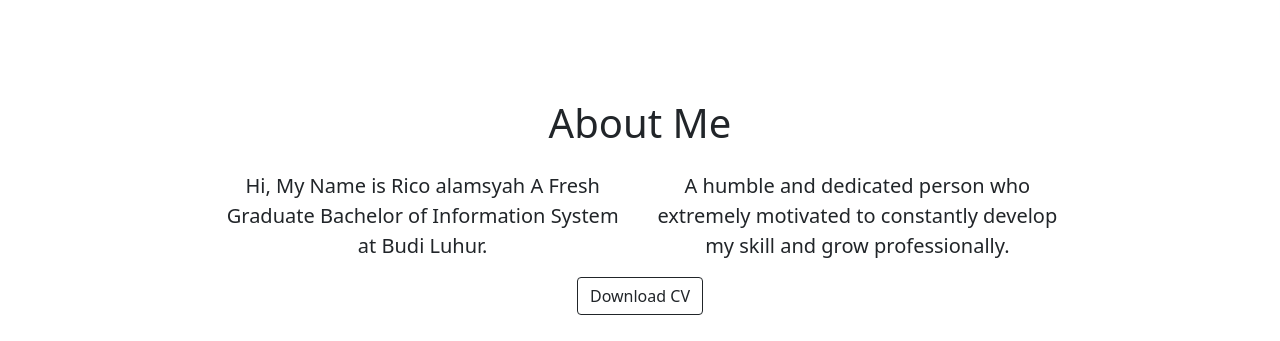
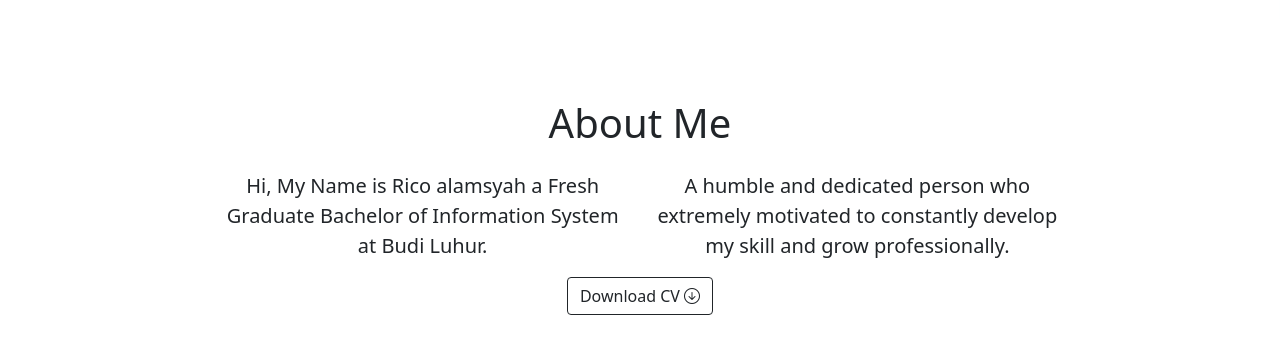
Before and after one commit to ricoalamsyah/ricoalamsyah.github.io, a plain HTML site: page index.html in a window 1280 px wide. Shown: the part 674-1015 px from the top of the page. Drawn offline with nearby package versions, Linux system fonts and the light colour scheme.

Commit message:
rubah CV

```diff
--- a/index.html
+++ b/index.html
@@ -72,7 +72,7 @@
         </div>
         <div class="row justify-content-center fs-5 text-center">
           <div class="col-md-4" data-aos="fade-right" data-aos-duration="1000">
-            <p>Hi, My Name is Rico alamsyah A Fresh Graduate Bachelor of Information System at Budi Luhur.</p>
+            <p>Hi, My Name is Rico alamsyah a Fresh Graduate Bachelor of Information System at Budi Luhur.</p>
           </div>
           <div class="col-md-4" data-aos="fade-left" data-aos-duration="1000" data-aos-delay="200">
             <p>A humble and dedicated person who extremely motivated to constantly develop my skill and grow professionally.</p>
@@ -81,12 +81,10 @@
 
         <div class="row fw-bold justify-content-center fs-5 text-center">
           <div class="col-md-2">
-            <div class="about__buttons">
-              <a download="" href="assets/CV rico ..pdf" class="text-dark button--flex">
-                <a href="#" class="btn btn-outline-dark">Download CV</a>
-              </a>
-            </div>
-          </div>
+        <div class="about_buttons">
+            <a download="" href="assets/CV rico ..pdf" class="btn btn-outline-dark">
+             Download CV <i class="bi bi-arrow-down-circle"></i>
+            </a>
         </div>
 
       </div>
```
Also changed, not shown: 2 other files.
